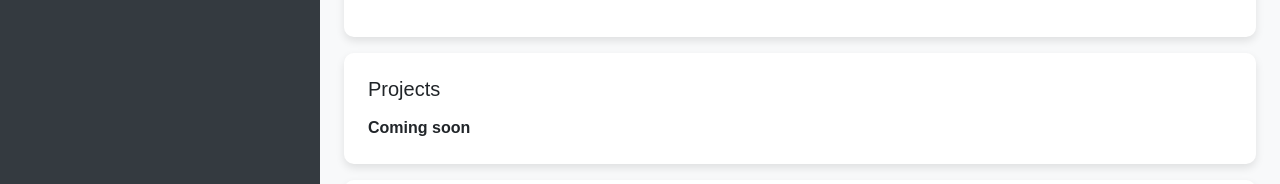
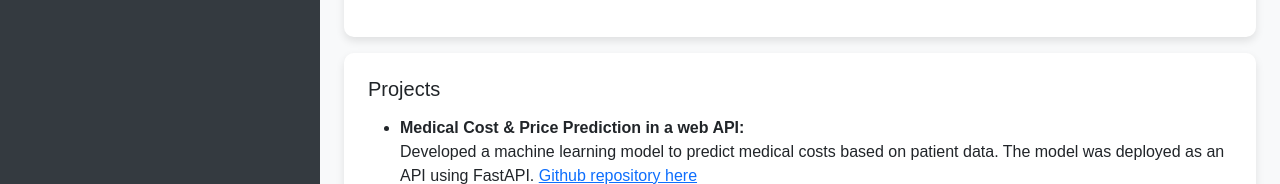
Before and after one commit to Agarmas/AgarmasWeb, a plain HTML site: page index.html in a window 1280 px wide. Shown: the part 616-800 px from the top of the page. Drawn offline with Linux system fonts and the light colour scheme.

Commit message:
Medical cost prediction project added

```diff
--- a/index.html
+++ b/index.html
@@ -69,7 +69,14 @@
 
                 <div class="card p-4 mb-3">
                     <h4>Projects</h4>
-                    <strong>Coming soon</strong>
+                    <ul>
+                        <li>
+                            <strong>Medical Cost & Price Prediction in a web API:</strong><br />
+                            Developed a machine learning model to predict medical costs based on patient data. The model
+                            was deployed as an API using FastAPI.
+                            <a href="https://github.com/Agarmas/medical-cost-prediction">Github repository here</a>
+                        </li>
+                    </ul>
                 </div>
 
                 <div class="card p-4 mb-3">
```
